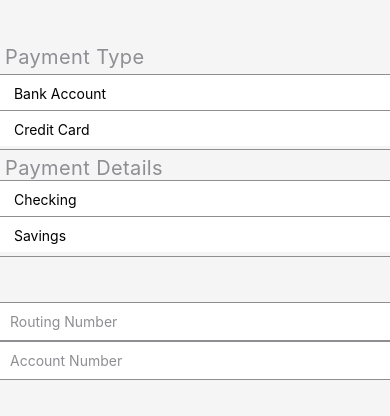
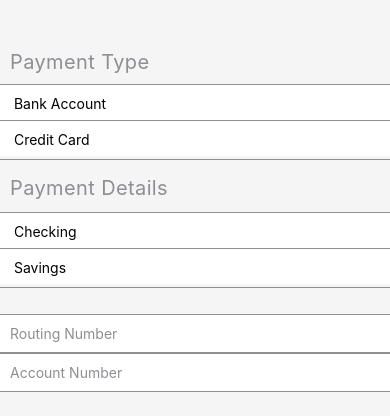
Before and after one commit to Bony5690/Components, a React Native app in the folder components/: screen / in a window 390 px wide. Shown: the top 416 px of the page. Built offline with nearby package versions, Linux system fonts and the light colour scheme.

Commit message:
added functionlaity to add payment page

```diff
--- a/components/App.js
+++ b/components/App.js
@@ -151,6 +151,9 @@ export default class App extends Component {
     return (
       <View style={{ flex: 1, paddingTop: 40, backgroundColor: '#F5F5F5', }}>
         <AddPaymentInfo
+        creditCardInfo={bankPay}
+     checkingBlock={bankPay}
+     savingsBlock={bankPay}
         cardPay={cardPay}
        bankPay={bankPay}
         onBankPress={this.setBankPay}
--- a/components/Components/PaymentCapture/AddPaymentInfo.js
+++ b/components/Components/PaymentCapture/AddPaymentInfo.js
@@ -6,7 +6,7 @@ import PaymentInput from './PaymentInfoInput';
 const AddPaymentInfo = (props) => {
     return (
         <View>
-            <Text style={{ padding: 5, fontSize: 20, color: '#8E8E93', letterSpacing: 0.38, lineHeight: 24 }}>Payment Type</Text>
+            <Text style={{ paddingTop: 10, paddingLeft: 10, paddingBottom: 10, fontSize: 20, color: '#8E8E93', letterSpacing: 0.38, lineHeight: 24 }}>Payment Type</Text>
             <PaymentTextBlock
                 onPress={props.onBankPress}
                 topBorderStyle={{
@@ -42,10 +42,20 @@ const AddPaymentInfo = (props) => {
                     padding: 0.3,
                 }}
                 paymentType='Credit Card' />
+                {
+                    !props.creditCardInfo &&
+                    <View style={{marginTop: 8, marginLeft: 10}}>
+                    <Text>Using a credit card will incur a 3% additional fee</Text>
+                    </View>
+                }
 
 
-            <Text style={{ paddingTop: 10, paddingLeft: 5, fontSize: 20, color: '#8E8E93', letterSpacing: 0.38, lineHeight: 24 }}>Payment Details</Text>
 
+
+            <Text style={{marginTop: 20, marginLeft: 10, marginBottom: 12, fontSize: 20, color: '#8E8E93', letterSpacing: 0.38, lineHeight: 24 }}>Payment Details</Text>
+
+                {
+                    props.checkingBlock &&
 
             <PaymentTextBlock
                 topBorderStyle={{
@@ -64,6 +74,9 @@ const AddPaymentInfo = (props) => {
                 }}
                 paymentType='Checking' />
 
+            }
+            {
+                props.savingsBlock &&
 
             <PaymentTextBlock
                 topBorderStyle={{
@@ -77,16 +90,16 @@ const AddPaymentInfo = (props) => {
                 bottomBorderStyle={{
                     borderBottomColor: '#8E8E93',
                     borderBottomWidth: 0.3,
-                    padding: 1,
+                    padding: 0.3,
 
                 }}
                 paymentType='Savings' />
-
+            }
             <View>
                 {
                     props.bankPay &&
 
-                    <View style={{ marginTop: 20 }}>
+                    <View style={{ marginTop: 0 }}>
                         <PaymentInput
                             placeholder='Routing Number'
                             wrapperStyle={{ marginTop: 30, backgroundColor: 'white' }}
--- a/components/Components/PaymentCapture/PaymentInfoInput.js
+++ b/components/Components/PaymentCapture/PaymentInfoInput.js
@@ -2,10 +2,16 @@ import React, {Component}  from 'react';
 import { View, Text, TextInput,    } from 'react-native';
 import { tsPropertySignature } from '@babel/types';
 import PropTypes from 'prop-types'
+import { CreditCardInput, LiteCreditCardInput } from "react-native-credit-card-input";
+
+
 class PaymentInput extends Component {
     render() {
         return(
             <View>
+              {/* <LiteCreditCardInput onChange={() => form => console.log(form)} /> */}
+
+
             <View style={this.props.wrapperStyle}>
             <TextInput
             placeholder={this.props.placeholder}
--- a/components/package.json
+++ b/components/package.json
@@ -10,6 +10,7 @@
     "moment": "^2.24.0",
     "react": "16.6.3",
     "react-native": "0.58.6",
+    "react-native-credit-card-input": "^0.4.1",
     "react-native-elements": "^1.1.0",
     "react-native-gesture-handler": "^1.1.0",
     "react-native-modal-datetime-picker": "^6.0.0",
```
Also changed, not shown: 1 other file (tests, documents, lock files or other folders).
